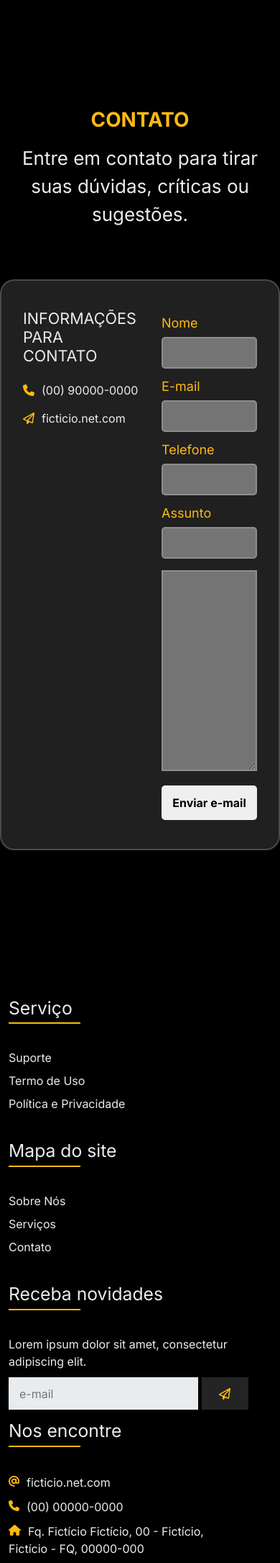
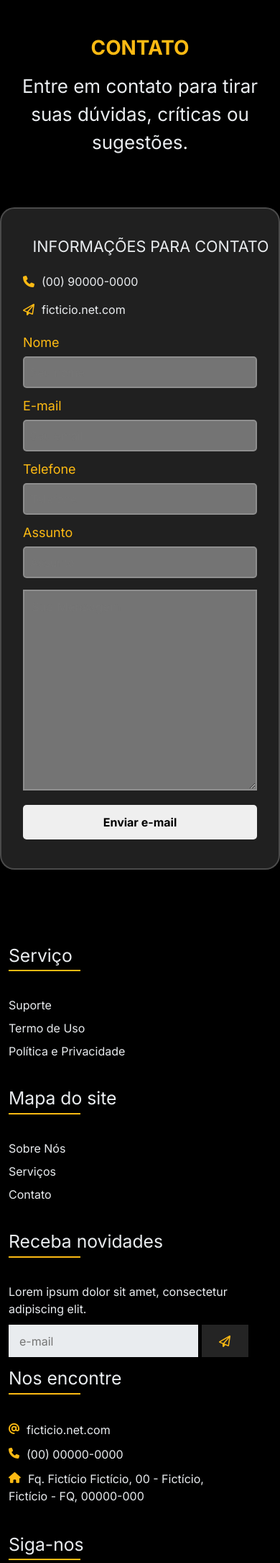
Before and after one commit to CarolMontteiro/combustivel, a web app: file form.html in a window 390 px wide. Shown: the part 121-2292 px from the top of the page at 72% size. Run offline with its HTML, style and script files only (its server is not run), Linux system fonts and the light colour scheme; some libraries are stand-ins or nearby versions.

Commit message:
Adicionando class em Bootstrap e responsividade

```diff
--- a/css/style.css
+++ b/css/style.css
@@ -138,6 +138,13 @@
     background-color: var(--color-primary);
 }
 
+#contact-area .container {
+    padding: 40px 0;
+    background-color: #ffffff20;
+    border: 2px solid #ffffff30;
+    border-radius: 20px;
+}
+
 .title-form-contact {
     text-align: center;
 }
@@ -145,8 +152,6 @@
 .title-form-contact h1 {
     color: var(--color-secondary);
     padding-bottom: 8px;
-    text-transform: uppercase;
-    font-weight: 700;
 }
 
 .title-form-contact p {
@@ -155,29 +160,18 @@
     padding-bottom: 55px;
 }
 
-#contact-area .container {
-    display: flex;
-    padding: 40px 0;
-    background-color: #ffffff20;
-    border: 2px solid #ffffff30;
-    border-radius: 20px;
-}
 
 #other-contact {
-    width: 50%;
     padding-left: 30px;
 }
 
 #other-contact h4 {
     color: var(--color-quaternary);
     padding-bottom: 15px;
-    text-transform: uppercase;
 }
 
 #other-contact a {
-    display: block;
     padding-bottom: 15px;
-    text-decoration: none;
     color: var(--color-quaternary);
 }
 
@@ -186,30 +180,13 @@
     padding-right: 10px;
 }
 
-#img-contact {
-    width: 100%;
-}
-
-#img-contact img {
-    width: 90%;
-    padding-top: 50px;
-    margin: 0 5%;
-}
-
 #form-contact {
-    width: 50%;
     padding: 0 30px;
-}
-
-#form-contact form {
-    display: flex;
-    flex-direction: column;
 }
 
 #form-contact label {
     color: var(--color-secondary);
     font-size: 18px;
-    font-weight: 500;
     padding-top: 5px;
 }
 
@@ -242,12 +219,10 @@
 }
 
 #form-contact button {
-    display: block;
     border: none;
     padding: 12px 0;
     margin-top: 20px;
     border-radius: 5px;
-    font-weight: bold;
     color: var(--color-primary);
 }
 
@@ -575,12 +550,38 @@
     #text {
         padding: 70px 0;
     }
+
+    #other-contact {
+        width: 50%;
+    }
+
+    #form-contact {
+        width: 50%;
+    }
 }
 
 @media (max-width: 992px) {
     .about-title {
         width: 100%;
         padding: 10px 15px 0 15px;
+    }
+}
+
+@media (max-width: 720px) {
+    #contact-area {
+        padding: 50px 0;
+    }
+
+    #other-contact {
+        width: 100%;
+    }
+
+    #other-contact h4 {
+        text-align: center;
+    }
+
+    #form-contact {
+        width: 100%;
     }
 }
 
@@ -597,4 +598,6 @@
     .link-text a {
         padding: 15px 20px;
     }
+
+
 }
--- a/form.html
+++ b/form.html
@@ -65,34 +65,34 @@
 
 <section id="contact-area">
     <div class="title-form-contact">
-        <h1>Contato</h1>
+        <h1 class="fw-bold text-uppercase">Contato</h1>
         <p>Entre em contato para tirar suas dúvidas, críticas ou sugestões.</p>
     </div>
 
     <div class="container">
+        <div class="d-block d-md-flex">
             <div id="other-contact">
-            <h4>Informações para contato</h4>
-            <a href="#"><i class="fa-solid fa-phone"></i>(00) 90000-0000</a>
-            <a href="#"><i class="fa-regular fa-paper-plane"></i>ficticio.net.com</a>
-            <!--            <div id="img-contact">-->
-            <!--                <img src="./image/email.svg" alt="...">-->
-            <!--            </div>-->
+                <h4 class="text-uppercase">Informações para contato</h4>
+                <a href="#" class="d-block text-decoration-none"><i class="fa-solid fa-phone"></i>(00) 90000-0000</a>
+                <a href="#" class="d-block text-decoration-none"><i class="fa-regular fa-paper-plane"></i>ficticio.net.com</a>
             </div>
-
             <div id="form-contact">
-            <form action="" method="post">
-                <label for="nome">Nome</label>
+                <form action=""
+                      method="post"
+                      class="d-flex flex-column">
+                    <label for="nome" class="fw-medium">Nome</label>
                     <input id="nome" type="text" name="nome" autocomplete="off" placeholder="Seu nome">
-                <label for="email">E-mail</label>
+                    <label for="email" class="fw-medium">E-mail</label>
                     <input id="email" type="email" name="email" autocomplete="off" placeholder="Seu email">
-                <label for="tel">Telefone</label>
+                    <label class="fw-medium">Telefone</label>
                     <input type="tel" name="tel" autocomplete="off" placeholder="Telefone">
-                <label for="assunto">Assunto</label>
+                    <label class="fw-medium">Assunto</label>
                     <input type="text" name="assunto" autocomplete="off" placeholder="Assunto">
 
                     <textarea name="Mensagem" cols="30" rows="10" placeholder="Sua Mensagem"></textarea>
-                <button type="submit">Enviar e-mail</button>
+                    <button type="submit" class="fw-bold d-block">Enviar e-mail</button>
                 </form>
+            </div>
         </div>
     </div>
 </section>
```
Lines whose indentation alone changed are shown as unchanged.
